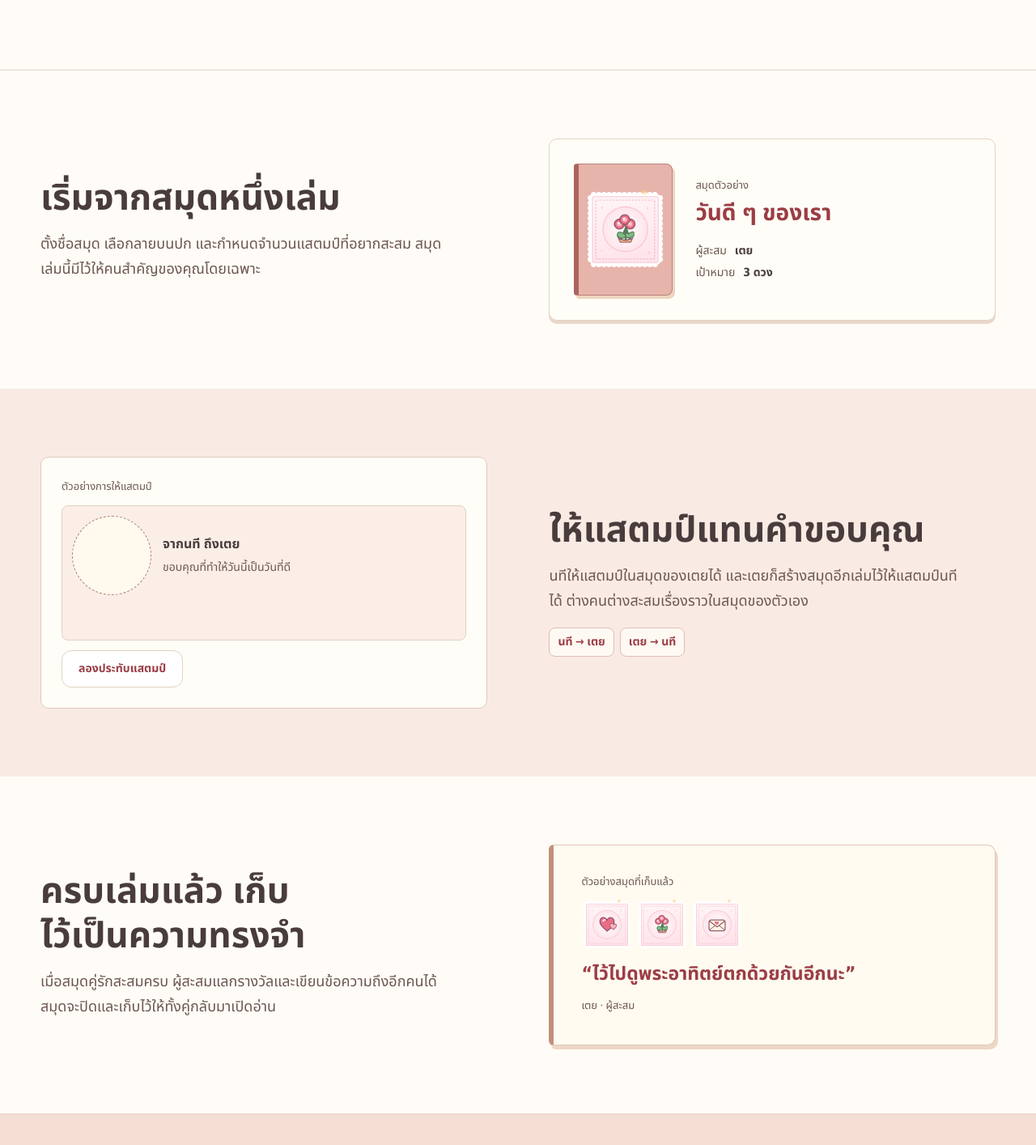
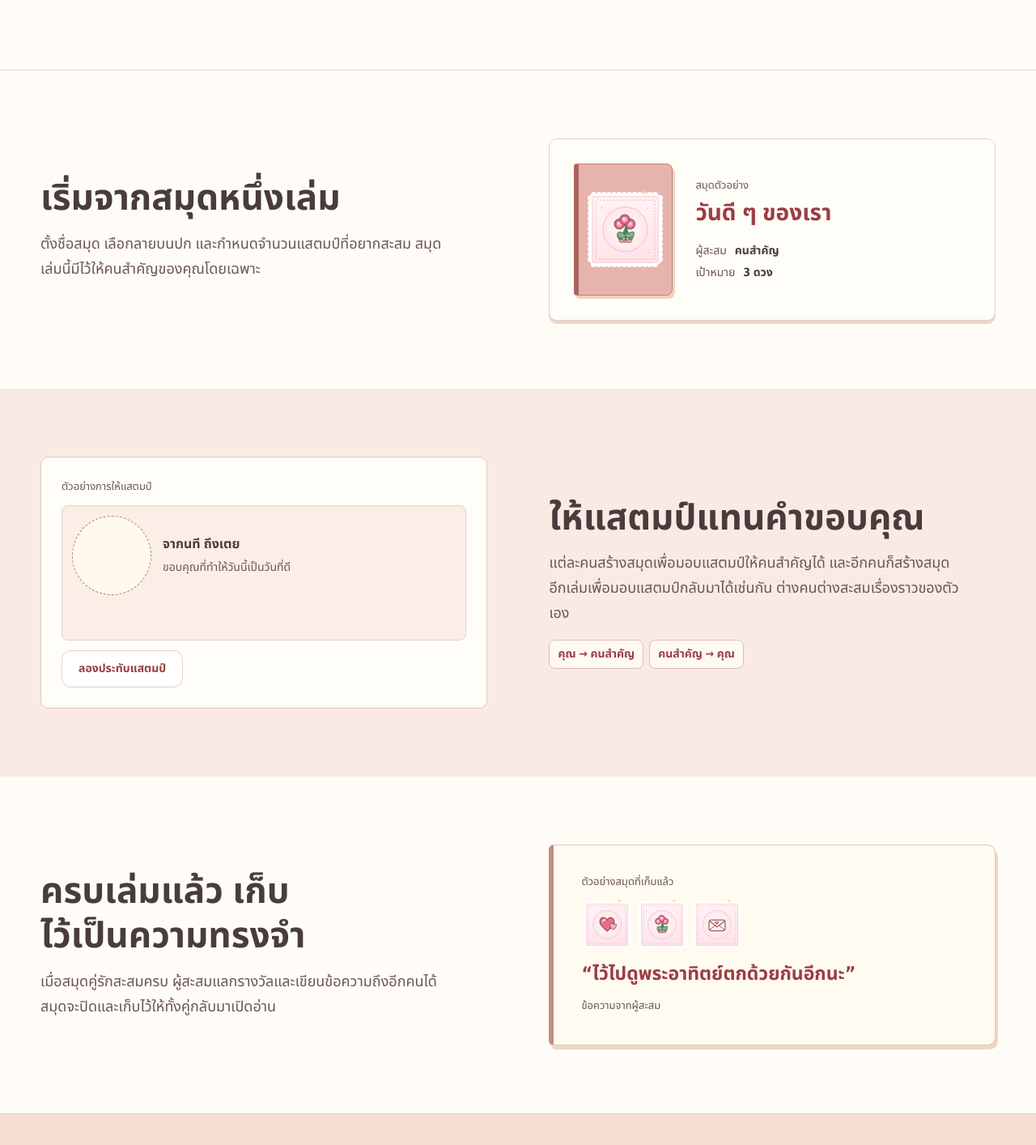
Before and after one commit to kzabCde/PointPlus, a Next.js app: page / in a window 1280 px wide. Shown: the part 689-2103 px from the top of the page at 81% size. Built offline with nearby package versions, Linux system fonts and the light colour scheme.

Commit message:
fix(landing): use role-based copy in public stamp book examples

```diff
--- a/app/(public)/page.tsx
+++ b/app/(public)/page.tsx
@@ -56,7 +56,7 @@ export default function HomePage() {
                 <span className="sample-label__caption">สมุดตัวอย่าง</span>
                 <strong>วันดี ๆ ของเรา</strong>
                 <dl>
-                  <div><dt>ผู้สะสม</dt><dd>เตย</dd></div>
+                  <div><dt>ผู้สะสม</dt><dd>คนสำคัญ</dd></div>
                   <div><dt>เป้าหมาย</dt><dd>3 ดวง</dd></div>
                 </dl>
               </figcaption>
@@ -68,10 +68,10 @@ export default function HomePage() {
           <div className="container living-story__grid" data-living-reveal>
             <div className="living-story__copy">
               <h2 id="give-stamp-heading">ให้แสตมป์แทนคำขอบคุณ</h2>
-              <p>นทีให้แสตมป์ในสมุดของเตยได้ และเตยก็สร้างสมุดอีกเล่มไว้ให้แสตมป์นทีได้ ต่างคนต่างสะสมเรื่องราวในสมุดของตัวเอง</p>
+              <p>แต่ละคนสร้างสมุดเพื่อมอบแสตมป์ให้คนสำคัญได้ และอีกคนก็สร้างสมุดอีกเล่มเพื่อมอบแสตมป์กลับมาได้เช่นกัน ต่างคนต่างสะสมเรื่องราวของตัวเอง</p>
               <div className="reciprocal-example" role="group" aria-label="ตัวอย่างการให้แสตมป์ทั้งสองทาง">
-                <span>นที <span aria-hidden="true">→</span><span className="sr-only"> ให้ </span> เตย</span>
-                <span>เตย <span aria-hidden="true">→</span><span className="sr-only"> ให้ </span> นที</span>
+                <span>คุณ <span aria-hidden="true">→</span><span className="sr-only"> ให้ </span> คนสำคัญ</span>
+                <span>คนสำคัญ <span aria-hidden="true">→</span><span className="sr-only"> ให้ </span> คุณ</span>
               </div>
             </div>
             <StampPressPreview/>
@@ -90,7 +90,7 @@ export default function HomePage() {
                 {[heartStamp, flowersStamp, letterStamp].map(src => <Image key={src} src={src} width={64} height={64} alt=""/>)}
               </div>
               <blockquote>“ไว้ไปดูพระอาทิตย์ตกด้วยกันอีกนะ”</blockquote>
-              <span>เตย · ผู้สะสม</span>
+              <span>ข้อความจากผู้สะสม</span>
             </figure>
           </div>
         </section>
```
